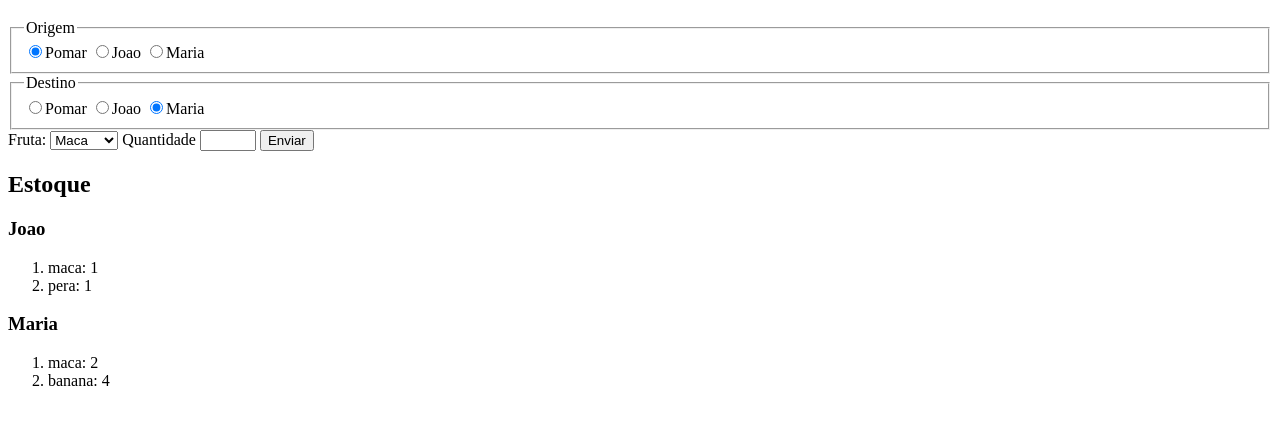
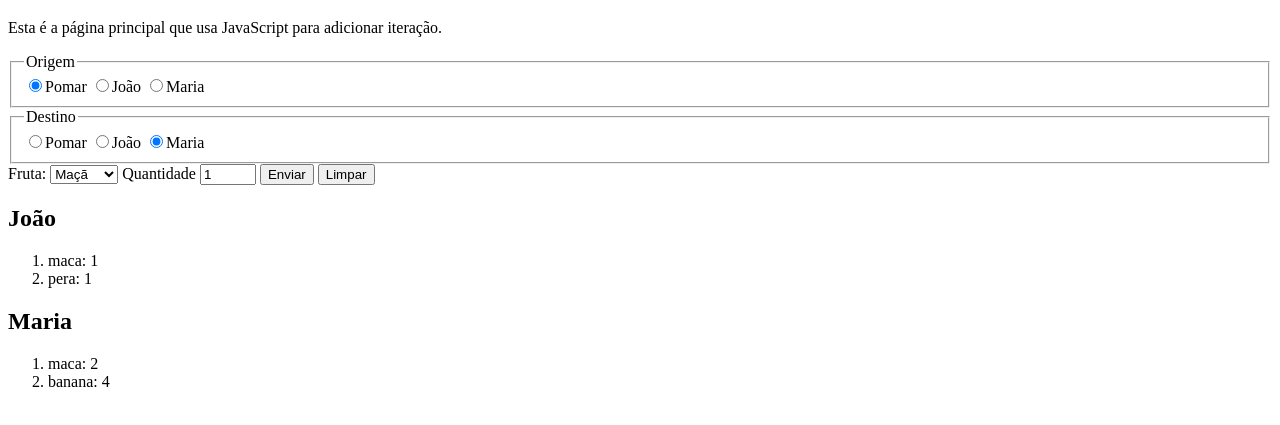
Before and after one commit to ufjf-dcc202/ufjf-dcc202-2023-3-a-atv12-Wilian2012, a website with bundled scripts: page index.html in a window 1280 px wide. Shown: the part 61-486 px from the top of the page. Built offline with nearby package versions, Linux system fonts and the light colour scheme.

Commit message:
testes estrutura do html passando

```diff
--- a/index.html
+++ b/index.html
@@ -9,52 +9,63 @@
 <body>
     <main>
      <h1>DCC202 - Atividade 12: wilian santos</h1>
+     <p>Esta é a página principal que usa JavaScript para adicionar iteração.</p>
      <section>
          <form name="entrada">
-             <fieldset>
+            <fieldset>
                 <legend>Origem</legend>
                 <label>
-                    <input type="radio" name="origem" value="pomar" checked/>Pomar</label>
+                    <input type="radio" name='origem' value='pomar' checked/>Pomar
+                </label>
                 <label>
+                    <input type="radio" name='origem' value='joao'/>João
+                </label>
                 <label>
-                    <input type="radio" name="origem" value="joao"/>Joao</label>
-                <label>
-                    <input type="radio" name="origem" value="maria"/>Maria</label>
-             </fieldset>
+                    <input type="radio" name='origem' value='maria'/>Maria
+                </label>
+            </fieldset>
 
-             <fieldset>
+            <fieldset>
                 <legend>Destino</legend>
                 <label>
-                    <input type="radio" name="destino" value="pomar" checked/>Pomar</label>
+                    <input type="radio" name="destino" value="pomar" checked/>Pomar
+                </label>
                 <label>
+                    <input type="radio" name="destino" value="joao"/>João
+                </label>
                 <label>
-                    <input type="radio" name="destino" value="joao"/>Joao</label>
-                <label>
-                    <input type="radio" name="destino" value="maria" checked/>Maria</label>
-             </fieldset>
+                    <input type="radio" name="destino" value="maria" checked/>Maria
+                </label>
+            </fieldset>
+
 
 
             <label for="ifruta">Fruta:</label>
 
          <select id="ifruta" name="fruta">
-             <option value=" maca">Maca</option>
-             <option value=" pera">Pera</option>
-             <option value=" banana">Banana</option>
-             <option value=" uva">Uva</option>
+             <option value="maca">Maçã</option>
+             <option value="pera">Pera</option>
+             <option value="banana">Banana</option>
+             <option value="uva">Uva</option>
         </select>
 
             <label for="iqtd">Quantidade</label>
-            <input id="iqtd" type="number" name="quantidade" min="0" max="12" step="1"/>
+            <input id="iqtd" type="number" name="quantidade" min="0" max="12" step="1" value="1"/>
             <button type="submit">Enviar</button>
+            <button type="button">Limpar</button>
          </form>
      </section>
-     <section>
-        <h2>Estoque</h2>
-        <h3>Joao</h3>
-        <ol id="olJoao"></ol>
-        <h3>Maria</h3>
-        <ol id="olMaria"></ol>
-     </section>
+     <section id="saida">
+        <h2>João</h2>
+        <ol id="joao"></ol>
+
+
+        <h2>Maria</h2>
+        <ol id="maria"></ol>
+
+
+
+    </section>
     </main>
 </body>
 </html>
--- a/main.js
+++ b/main.js
@@ -4,8 +4,8 @@ import { getEstoque, transacao } from "./estoque.js";
 
 document.entrada.addEventListener('submit', leFormulario);
 
-const olJoao = document.querySelector("#olJoao");
-const olMaria = document.querySelector("#olMaria");
+const olJoao = document.querySelector("#joao");
+const olMaria = document.querySelector("#maria");
 
 atualizaTela();
 
@@ -42,3 +42,11 @@ function atualizaTela(){
         lista.append(eLi);
     }
 }
+
+
+function limparListaJoao() {
+    olJoao.innerHTML = ""; // Limpa a lista
+}
+
+const botaoLimpar = document.querySelector("#Limpar");
+botaoLimpar.addEventListener('click', limparListaJoao);
```
Also changed, not shown: estoque.js (line endings or trailing spaces).
